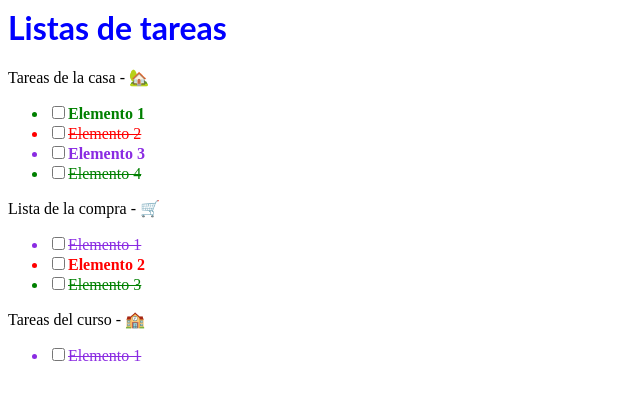
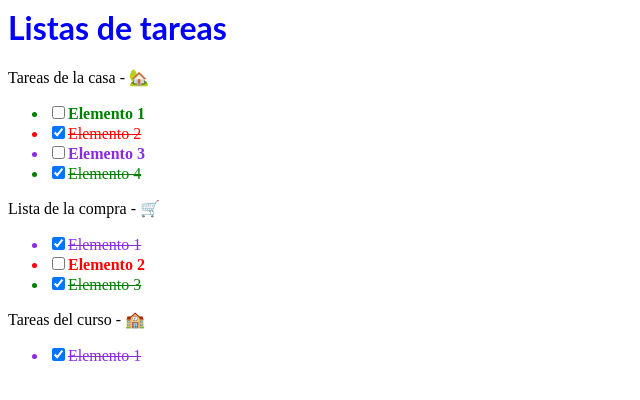
Before and after one commit to curso2022-03/React-primeros-pasos, a React (Create React App) app: page / in a window 1280 px wide. Shown: the top 400 px of the page, without its empty margins (0-640 px from the left). Built offline with nearby package versions, Linux system fonts and the light colour scheme.

Commit message:
1 file modified

```diff
--- a/src/components/ComponenteLista.jsx
+++ b/src/components/ComponenteLista.jsx
@@ -3,28 +3,33 @@
 class ComponenteLista extends React.Component {
   constructor(props) {
     super(props);
-    this.done = props.done;
+    this.state = {
+      done: props.done,
+    };
     this.prioridad = props.prioridad;
     this.texto = props.texto;
-    this.setElementClass();
   }
 
   setElementClass() {
     this.claseLista = this.prioridad;
-    if (this.done) {
+    if (this.state.done) {
       this.claseLista += ' el-done';
     } else {
       this.claseLista += ' el-undone';
     }
   }
-  setTaskStatus() {
-    this.done = !this.done;
-    this.setElementClass();
+  changeStatus() {
+    this.setState({ done: !this.state.done });
   }
   render() {
+    this.setElementClass();
     return (
       <li className={this.claseLista}>
-        <input type="checkbox" onChange={this.setTaskStatus()} />
+        <input
+          type="checkbox"
+          defaultChecked={this.state.done}
+          onChange={this.changeStatus.bind(this)}
+        />
         {this.texto}
       </li>
     );
```
